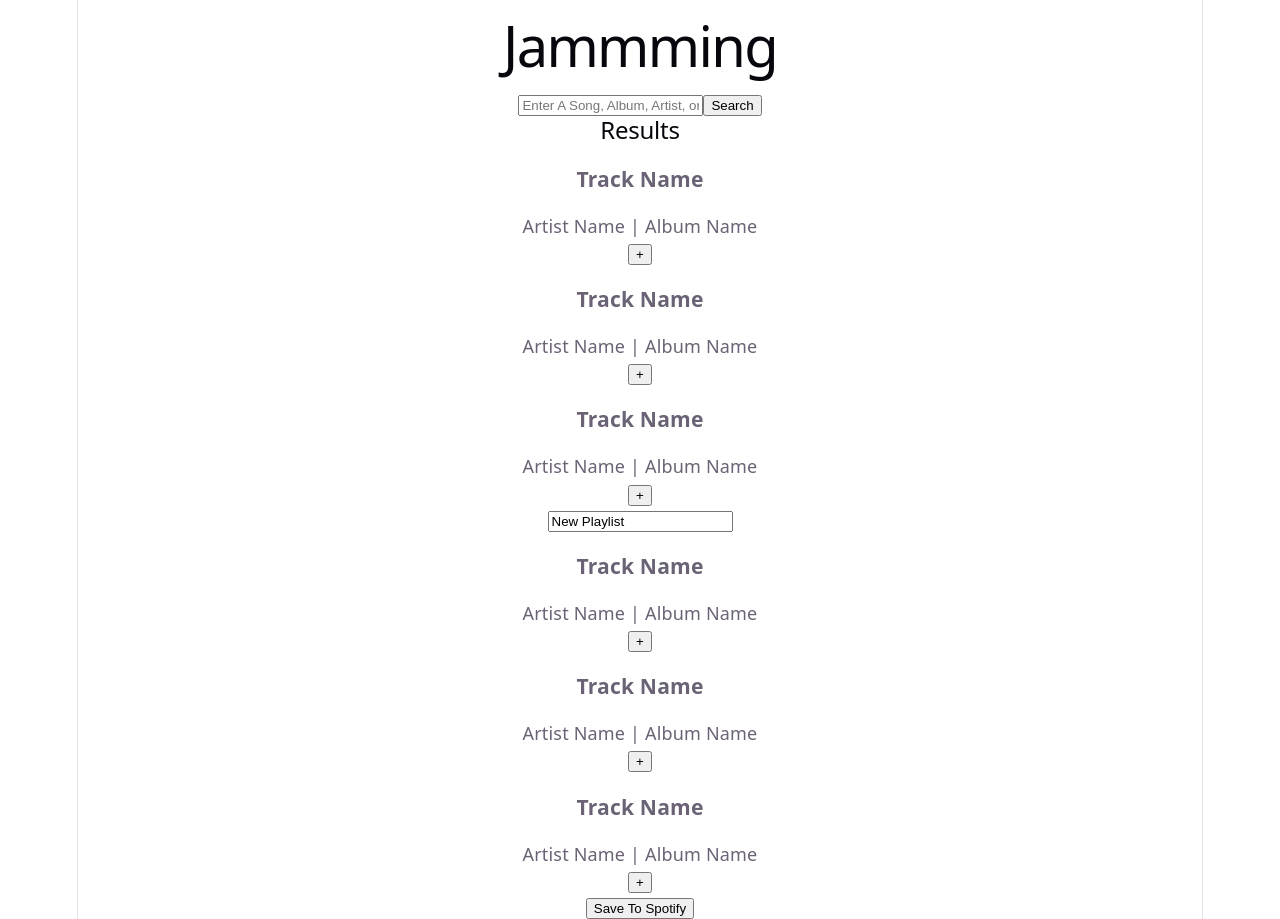
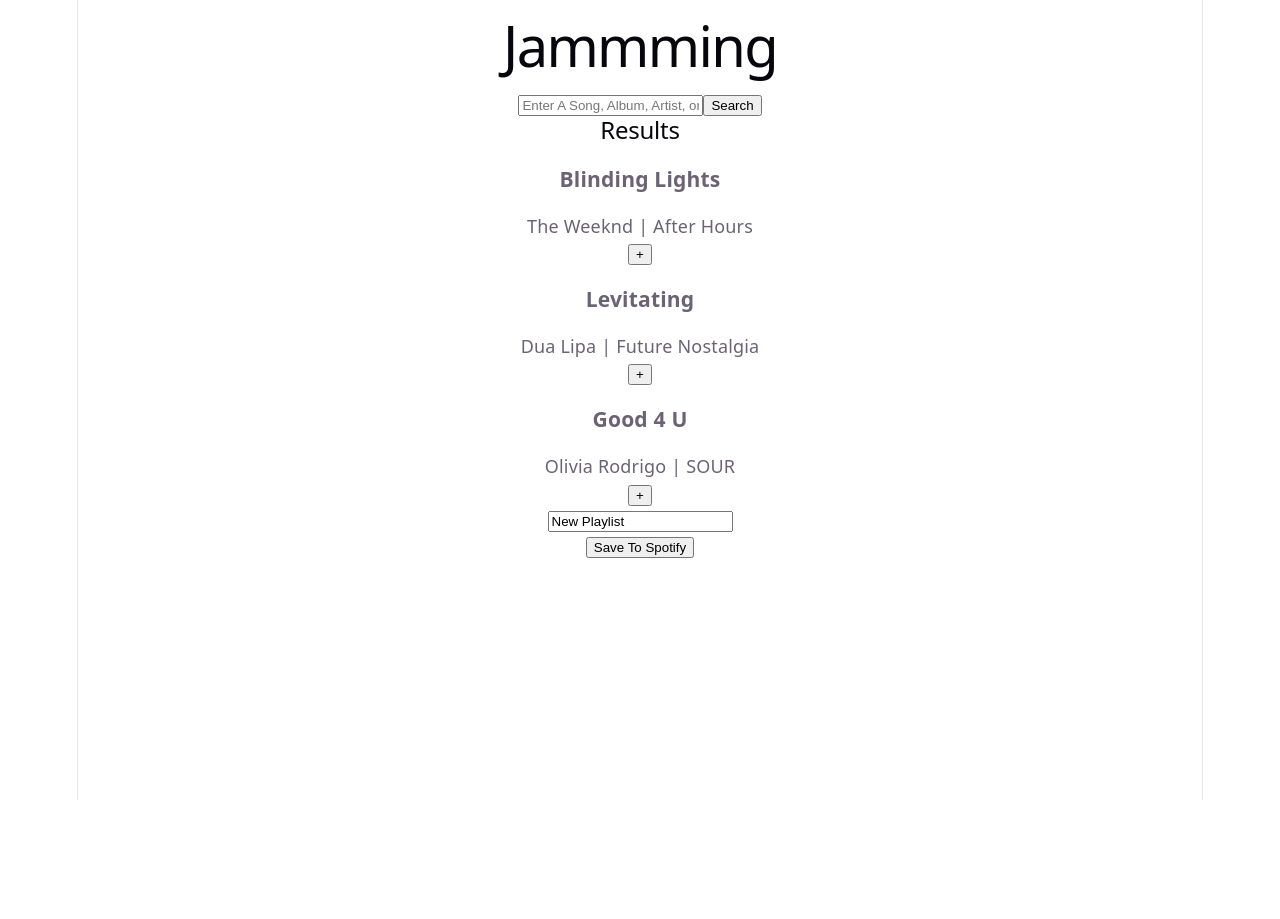
Before and after one commit to Butiza-hub/Jammming, a React (Vite) app: page / in a window 1280 px wide. After the commit the page ends 800 px from the top, so only its background shows below. Built offline with nearby package versions, Linux system fonts and the light colour scheme.

Commit message:
Implement unidirectional data flow for track listing with hard-coded results

```diff
--- a/src/components/App/App.jsx
+++ b/src/components/App/App.jsx
@@ -1,15 +1,22 @@
+import { useState } from 'react';
 import SearchBar from '../SearchBar/SearchBar';
 import SearchResults from '../SearchResults/SearchResults';
 import Playlist from '../Playlist/Playlist';
 import './App.css';
 
 function App() {
+  const [searchResults, setSearchResults] = useState([
+    { id: '1', name: 'Blinding Lights', artist: 'The Weeknd', album: 'After Hours' },
+    { id: '2', name: 'Levitating', artist: 'Dua Lipa', album: 'Future Nostalgia' },
+    { id: '3', name: 'Good 4 U', artist: 'Olivia Rodrigo', album: 'SOUR' },
+  ]);
+
   return (
     <div>
       <h1>Ja<span className="highlight">mmm</span>ing</h1>
       <SearchBar />
       <div className="App-playlist">
-        <SearchResults />
+        <SearchResults searchResults={searchResults} />
         <Playlist />
       </div>
     </div>
--- a/src/components/Playlist/Playlist.jsx
+++ b/src/components/Playlist/Playlist.jsx
@@ -1,10 +1,12 @@
 import Tracklist from '../Tracklist/Tracklist';
 
 function Playlist() {
+  const playlistTracks = [];
+
   return (
     <div className="Playlist">
       <input defaultValue="New Playlist" />
-      <Tracklist />
+      <Tracklist tracks={playlistTracks} />
       <button className="Playlist-save">Save To Spotify</button>
     </div>
   );
--- a/src/components/SearchResults/SearchResults.jsx
+++ b/src/components/SearchResults/SearchResults.jsx
@@ -1,10 +1,10 @@
 import Tracklist from '../Tracklist/Tracklist';
 
-function SearchResults() {
+function SearchResults({ searchResults }) {
   return (
     <div className="SearchResults">
       <h2>Results</h2>
-      <Tracklist />
+      <Tracklist tracks={searchResults} />
     </div>
   );
 }
--- a/src/components/Track/Track.jsx
+++ b/src/components/Track/Track.jsx
@@ -1,9 +1,9 @@
-function Track() {
+function Track({ track }) {
   return (
     <div className="Track">
       <div className="Track-information">
-        <h3>Track Name</h3>
-        <p>Artist Name | Album Name</p>
+        <h3>{track.name}</h3>
+        <p>{track.artist} | {track.album}</p>
       </div>
       <button className="Track-action">+</button>
     </div>
--- a/src/components/Tracklist/Tracklist.jsx
+++ b/src/components/Tracklist/Tracklist.jsx
@@ -1,11 +1,11 @@
 import Track from '../Track/Track';
 
-function Tracklist() {
+function Tracklist({ tracks }) {
   return (
     <div className="Tracklist">
-      <Track />
-      <Track />
-      <Track />
+      {tracks.map((track) => (
+        <Track key={track.id} track={track} />
+      ))}
     </div>
   );
 }
```
